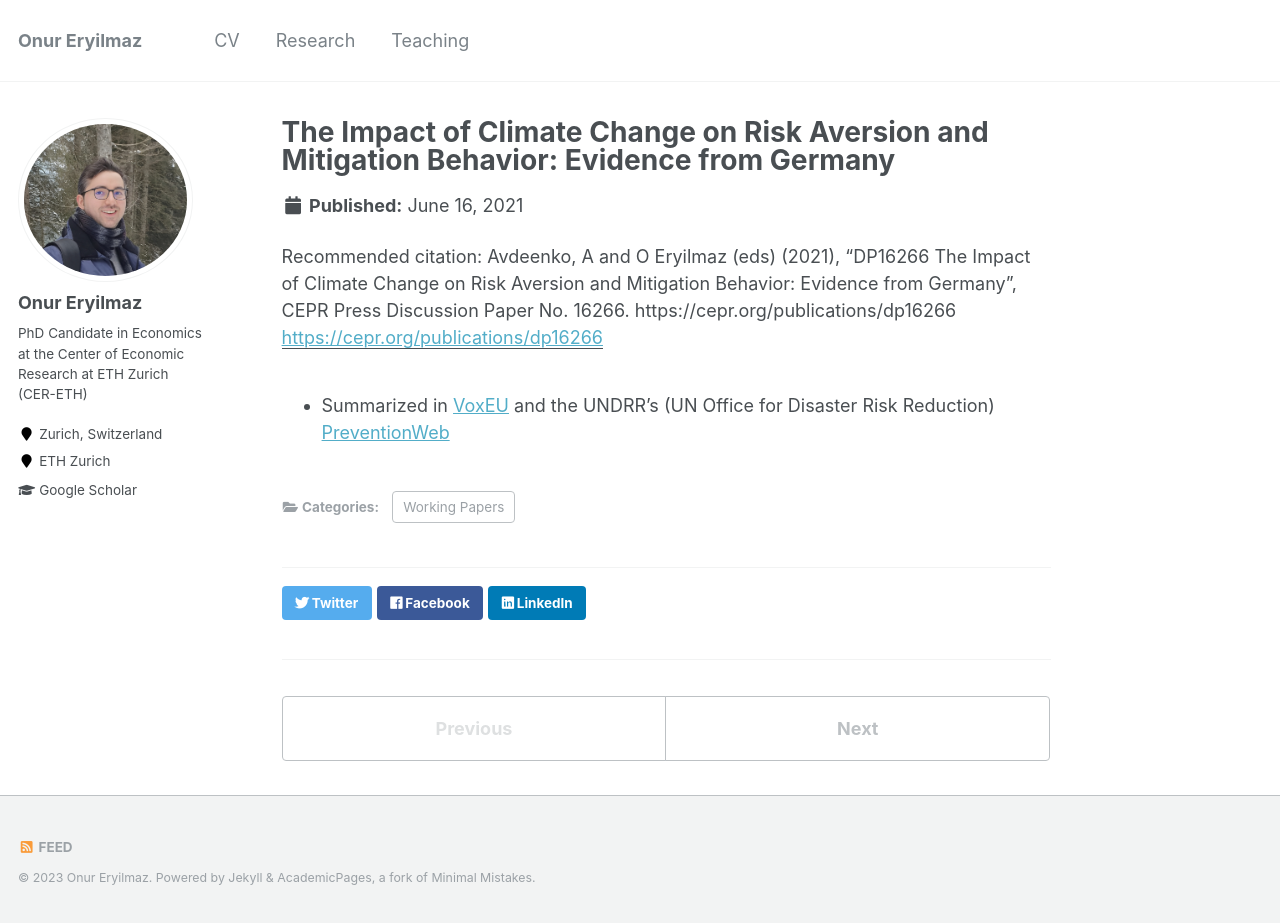
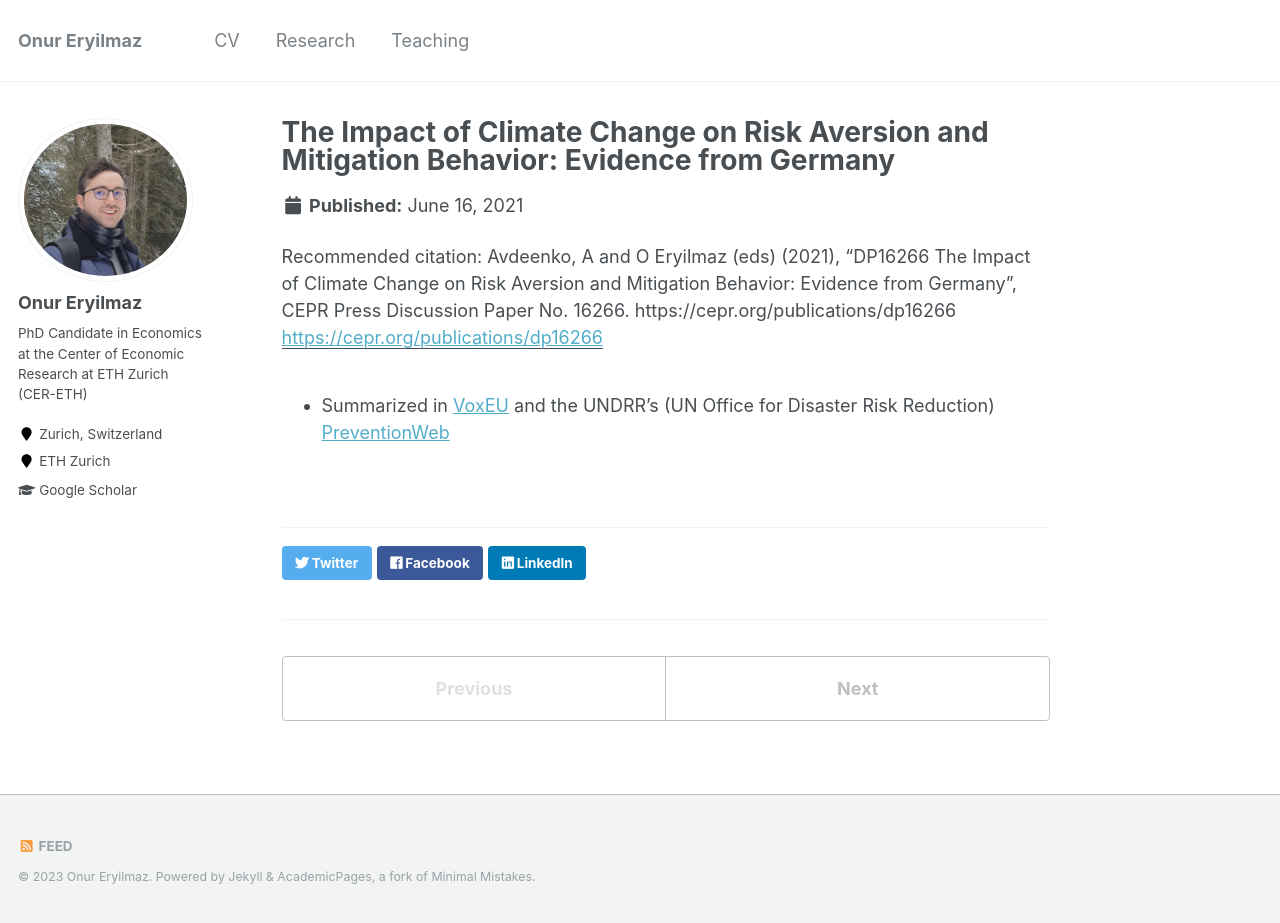
Before and after one commit to oeryilmaz/oeryilmaz.github.io, a Jekyll site: the page built from _publications/2009-10-01-paper-title-number-1.md, in a window 1280 px wide and 923 px high. Built offline with Jekyll 4.4.1, drawn with Linux system fonts in a browser that asks for light colours.

Commit message:
Update 2009-10-01-paper-title-number-1.md

```diff
--- a/_publications/2009-10-01-paper-title-number-1.md
+++ b/_publications/2009-10-01-paper-title-number-1.md
@@ -4,7 +4,6 @@ collection: publications
 permalink: /publication/2009-10-01-paper-title-number-1
 excerpt: 'This paper investigates whether the 2013 floods in Germany affected risk preferences and mitigation behavior, using a representative, longitudinal data set. Exploiting the circumstance that this weather phenomenon was unanticipated, we provide robust evidence that flood exposure had a depressing impact on individual willingness to take risks. The effect size corresponds to a 4.85 percent reduction from the pre-treatment mean, varies between men and women, and is detectable up to five years after the shock. We show that this change is mediated by changes in well-being. Moreover, we discuss whether these changes in risk aversion may eventually reduce the costly moral hazard problem in climate change mitigation policies. In particular, we document that selection on risk aversion leads to a higher uptake in life insurances in high-risk areas.'
 date: 2021-06-16
-category: 'Working Papers'   # Add this line
 paperurl: 'https://cepr.org/publications/dp16266'
 linktext: 'CEPR Discussion Paper No. 16266'   # Add this line
 citation: 'Avdeenko, A and O Eryilmaz (eds) (2021), “DP16266 The Impact of Climate Change on Risk Aversion and Mitigation Behavior: Evidence from Germany”, CEPR Press Discussion Paper No. 16266. https://cepr.org/publications/dp16266'
```
